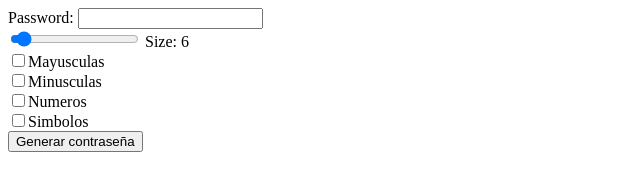
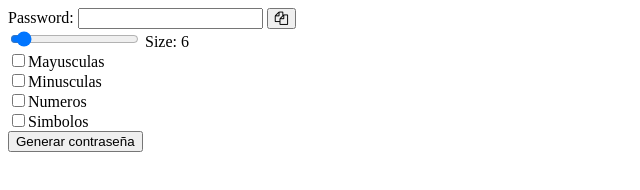
Before and after one commit to 00059916/SecurePassGenerator, a plain HTML site: page index.html in a window 1280 px wide. Shown: the full height of the page, 0-640 px from the left. Drawn offline with Linux system fonts and the light colour scheme; files whose address does not match are found by name.

Commit message:
copy button

```diff
--- a/JS/PG.js
+++ b/JS/PG.js
@@ -18,7 +18,6 @@ function generatePass() {
     var generatedPass=[];
     for (var i=0;i<passLength;i++)
         generatedPass.push(charPool[passPositions[i]]);
-    console.log(generatedPass.join(''));
     document.getElementById("password").value=generatedPass.join('');
 }
 
@@ -58,3 +57,9 @@ function getRandomInt(min, max) {
         return getRandomInt(min, max);
     return min + (byteArray[0] % range);
 }
+
+function copyPass() {
+    var copyPass = document.getElementById("password");
+    copyPass.select();
+    document.execCommand("copy");
+}
--- a/index.html
+++ b/index.html
@@ -2,6 +2,7 @@
 <html>
 <head>
     <meta http-equiv="Content-Type" content="text/html; charset=UTF-8">
+    <link rel="stylesheet" href="https://cdnjs.cloudflare.com/ajax/libs/font-awesome/4.7.0/css/font-awesome.min.css">
     <script src="PG.js" type="text/javascript" defer></script>
 
 </head>
@@ -9,6 +10,7 @@
     <div id="genPass">
         <label for="password">Password:</label>
         <input type="text" id="password">
+        <span><button onclick="copyPass()"><i class="fa fa-copy"></i></button></span>
     </div>
     <div class="sliderContainer">
         <input type="range" min="1" max="99" value="6" class="slider" id="size">
```
